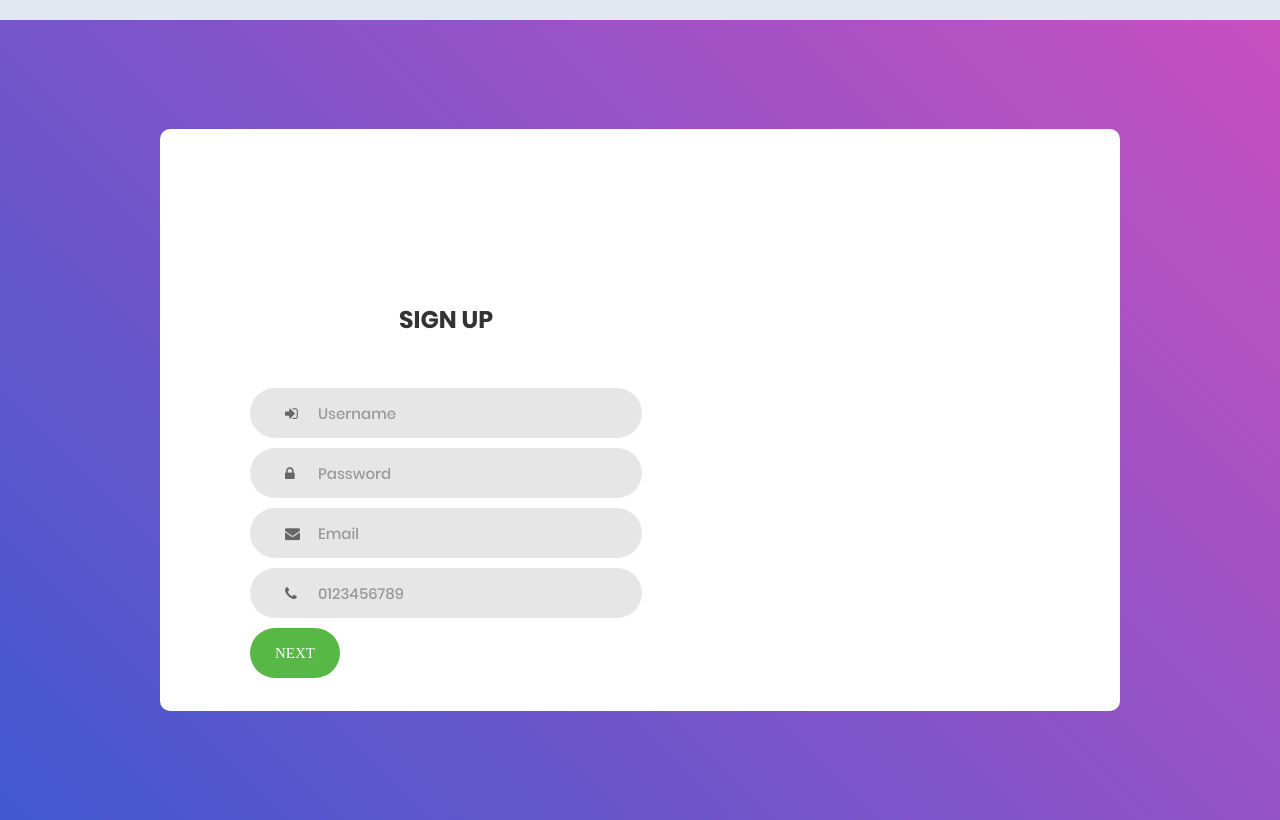
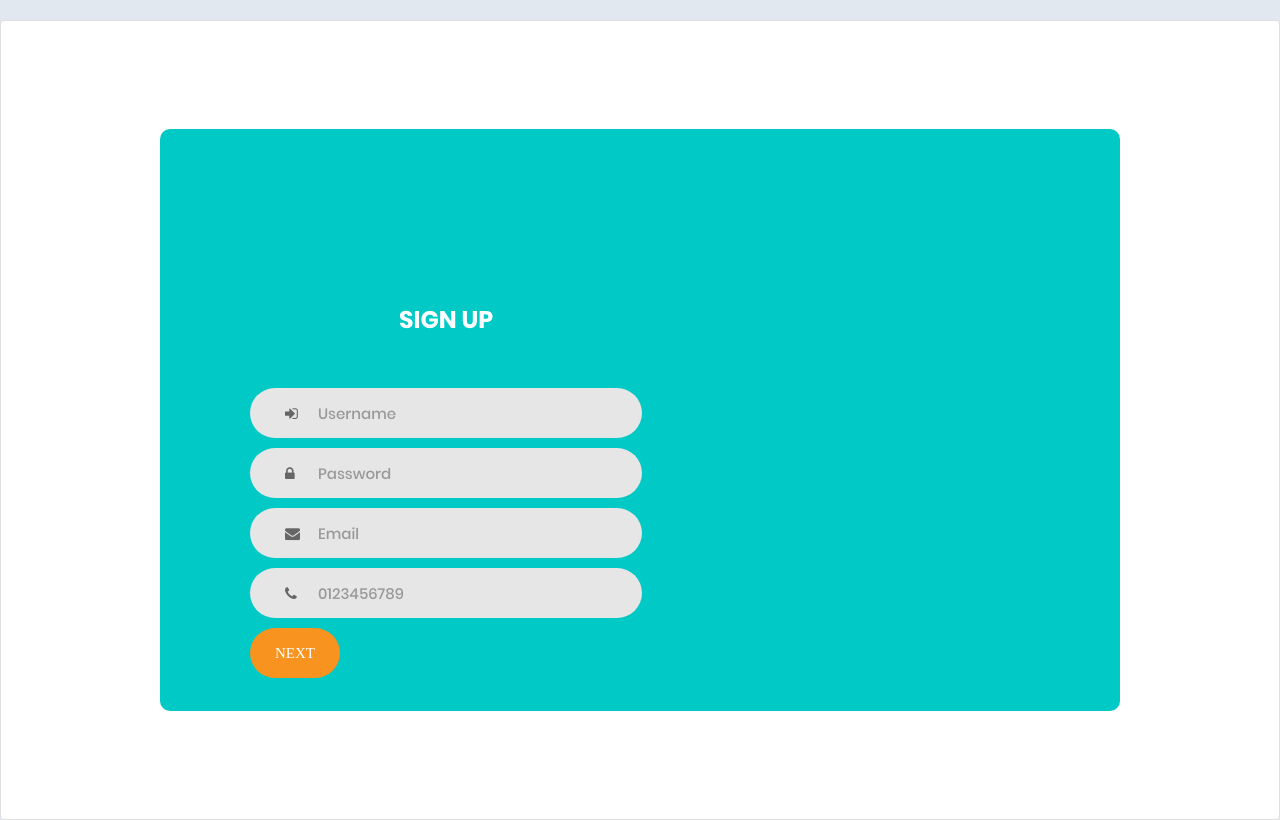
Before and after one commit to shashankrao2704/CliommitBackend, a Django app: page /signup/ in a window 1280 px wide. Run offline with Django 3.2, Linux system fonts and the light colour scheme; some libraries are stand-ins or nearby versions; some web fonts are replaced.

Commit message:
heroku depolyment added

```diff
--- a/cliommitPlatform/LogInApp/forms.py
+++ b/cliommitPlatform/LogInApp/forms.py
@@ -76,7 +76,7 @@ class CarbonRegistration(forms.Form):
         'type': 'number', 'class': 'input100', 'name': 'electricity_amount', 'placeholder': 'Electricity (in KWh)'
     }))
     electricity_renewable = forms.ChoiceField(choices=YES_NO, widget=forms.RadioSelect(attrs={
-        'type': 'text', 'name': 'electricity_renewable'
+        'type': 'text', 'name': 'electricity_renewable', 'style':'font-family:Poppins-Regular'
     }))
     electricity_provider = forms.ChoiceField(choices=E_PROVIDER, widget=forms.Select(attrs={
         'type': 'text', 'class': 'input100', 'name': 'electricity_provider',
--- a/cliommitPlatform/LogInApp/views.py
+++ b/cliommitPlatform/LogInApp/views.py
@@ -15,16 +15,6 @@ def LogInPage(request):
 
 def loginValidation(request):
     form = LoginForm(request.POST)
-    # registry = RegistrationData.objects.get(id=18)
-    # if form.is_valid():
-    #     if registry.username == form.cleaned_data['username']:
-    #         if registry.password == form.cleaned_data['password']:
-    #             return redirect('home')
-    #         else:
-    #             print("invalid password")
-    #     else:
-    #         print("invalid username")
-    # return redirect('login')
     if form.is_valid():
         username = form.cleaned_data['username']
         if RegistrationData.objects.filter(username=username):
@@ -40,15 +30,21 @@ def loginValidation(request):
 
 
 def Home(request, id):
-    user_carbon = CarbonData.objects.get(user_id=id)
+    user = RegistrationData.objects.get(id=id)
+    if CarbonData.objects.filter(user_id=id).exists():
+        carbon_data = CarbonData.objects.get(user_id=id)
+        emmissions = float(carbon_data.electricity_amount)*0.706
+        c_bool = True
+    else:
+        emmissions = 0
+        c_bool = False
+    request.session['project_id']=id
     context = {
-        "user": user_carbon,
+        "user": user,
+        "carbon_exists": c_bool,
+        "emmissions": emmissions
     }
     return render(request, 'home.html', context)
-
-def homeToCarbon(request):
-    return redirect('addCarbon')
-
 
 def register(request):
     context = {
@@ -79,7 +75,8 @@ def addUser(request):
 
 
 def carbonRegistration(request):
-    registry = RegistrationData.objects.get(id=18)
+    id = request.session.get('project_id')
+    registry = RegistrationData.objects.get(id=id)
     context = {
         "form": CarbonRegistration,
         "registry": registry
@@ -89,8 +86,9 @@ def carbonRegistration(request):
 
 def addCarbonData(request):
     form = CarbonRegistration(request.POST)
+    id = request.session.get('project_id')
     if form.is_valid():
-        myCarbonData = CarbonData(user=RegistrationData.objects.get(id=18),
+        myCarbonData = CarbonData(user=RegistrationData.objects.get(id=id),
                                   electricity_amount=form.cleaned_data['electricity_amount'],
                                   electricity_renewable=form.cleaned_data['electricity_renewable'],
                                   electricity_provider=form.cleaned_data['electricity_provider'],
@@ -123,4 +121,4 @@ def addCarbonData(request):
                                   )
         myCarbonData.save()
 
-    return redirect('addCarbon')
+    return redirect('home',id)
--- a/cliommitPlatform/cliommitPlatform/settings.py
+++ b/cliommitPlatform/cliommitPlatform/settings.py
@@ -23,9 +23,9 @@ BASE_DIR = Path(__file__).resolve().parent.parent
 SECRET_KEY = '5!6e^rvx(tnufn2@g9b4505$ka@dilc)oen2jn@&%#=y=n3z3v'
 
 # SECURITY WARNING: don't run with debug turned on in production!
-DEBUG = True
+DEBUG = False
 
-ALLOWED_HOSTS = []
+ALLOWED_HOSTS = ['127.0.0.1']
 
 STATICFILES_DIRS =[
     os.path.join(BASE_DIR, 'static')
@@ -45,6 +45,7 @@ INSTALLED_APPS = [
 
 MIDDLEWARE = [
     'django.middleware.security.SecurityMiddleware',
+    'whitenoise.middleware.WhiteNoiseMiddleware',
     'django.contrib.sessions.middleware.SessionMiddleware',
     'django.middleware.common.CommonMiddleware',
     'django.middleware.csrf.CsrfViewMiddleware',
--- a/cliommitPlatform/cliommitPlatform/urls.py
+++ b/cliommitPlatform/cliommitPlatform/urls.py
@@ -15,8 +15,14 @@ Including another URLconf
 """
 from django.contrib import admin
 from django.urls import path, include
+from django.conf import settings
+from django.conf.urls.static import static
+from django.views.static import serve
+from django.conf.urls import url
 
 urlpatterns = [
     path('admin/', admin.site.urls),
-    path('', include('LogInApp.urls'))
+    path('', include('LogInApp.urls')),
+    url(r'^media/(?P<path>.*)$', serve,{'document_root':       settings.MEDIA_ROOT}),
+    url(r'^static/(?P<path>.*)$', serve,{'document_root': settings.STATIC_ROOT}),
 ]
--- a/cliommitPlatform/static/css/carbon-main.css
+++ b/cliommitPlatform/static/css/carbon-main.css
@@ -1,10 +1,24 @@
 #regForm {
-    background-color: #ffffff;
+    background-color: #00c9c6;
     margin: 100px auto;
-    font-family: Raleway;
-    padding: 40px;
+    font-family: Poppins-Regular;
+    /*padding: 40px;*/
     width: 70%;
     min-width: 300px;
+
+    /*width: 960px;*/
+    /*background: #00c9c6;*/
+    border-radius: 10px;
+    /*overflow: hidden;*/
+
+    /*display: -webkit-box;*/
+    /*display: -webkit-flex;*/
+    /*display: -moz-box;*/
+    /*display: -ms-flexbox;*/
+    /*display: flex;*/
+    flex-wrap: wrap;
+    /*justify-content: space-between;*/
+    padding: 177px 130px 33px 95px;
 }
 
 /* Style the input fields */
@@ -12,7 +26,7 @@ select {
     padding: 10px;
     width: 33%;
     font-size: 17px;
-    font-family: Raleway;
+    font-family: Poppins-Regular;
     border: 1px solid #aaaaaa;
 }
 /*input {
@@ -53,7 +67,7 @@ button:hover {
     height: 15px;
     width: 15px;
     margin: 0 2px;
-    background-color: #bbbbbb;
+    background-color: #f7931e;
     border: none;
     border-radius: 50%;
     display: inline-block;
--- a/cliommitPlatform/static/css/main.css
+++ b/cliommitPlatform/static/css/main.css
@@ -159,6 +159,18 @@ iframe {
 }
 
 .container-login100 {
+   position: relative;
+  display: -ms-flexbox;
+  display: flex;
+  -ms-flex-direction: column;
+      flex-direction: column;
+  min-width: 0;
+  /*word-wrap: break-word;*/
+  /*!*background-color: #fff;*!*/
+  /*background-clip: border-box;*/
+  /*border: 1px solid rgba(0, 0, 0, 0.125);*/
+  /*border-radius: 0.25rem;*/
+
   width: 100%;
   min-height: 100vh;
   display: -webkit-box;
@@ -170,16 +182,23 @@ iframe {
   justify-content: center;
   align-items: center;
   padding: 15px;
-  background: #9053c7;
-  background: -webkit-linear-gradient(-135deg, #c850c0, #4158d0);
-  background: -o-linear-gradient(-135deg, #c850c0, #4158d0);
-  background: -moz-linear-gradient(-135deg, #c850c0, #4158d0);
-  background: linear-gradient(-135deg, #c850c0, #4158d0);
+  /*background: #9053c7;*/
+    word-wrap: break-word;
+  background-color: #fff;
+  background-clip: border-box;
+  border: 1px solid rgba(0, 0, 0, 0.125);
+  border-radius: 0.25rem;
+
+
+  /*background: -webkit-linear-gradient(-135deg, #c850c0, #4158d0);*/
+  /*background: -o-linear-gradient(-135deg, #c850c0, #4158d0);*/
+  /*background: -moz-linear-gradient(-135deg, #c850c0, #4158d0);*/
+  /*background: linear-gradient(-135deg, #c850c0, #4158d0);*/
 }
 
 .wrap-login100 {
   width: 960px;
-  background: #fff;
+  background: #00c9c6;
   border-radius: 10px;
   overflow: hidden;
 
@@ -213,7 +232,7 @@ iframe {
 .login100-form-title {
   font-family: Poppins-Bold;
   font-size: 24px;
-  color: #333333;
+  color: #fff;
   line-height: 1.2;
   text-align: center;
 
@@ -334,7 +353,7 @@ iframe {
   width: 100%;
   height: 50px;
   border-radius: 25px;
-  background: #57b846;
+  background: #f7931e;
   display: -webkit-box;
   display: -webkit-flex;
   display: -moz-box;
```
Also changed, not shown: cliommitPlatform/requirements.txt (added, +24 -0 lines), cliommitPlatform/templates/carbon-registration.html (+4 -3 lines), cliommitPlatform/templates/home.html (+13 -9 lines), cliommitPlatform/static/images/cliommit_logo.svg (added), 1 other file.
